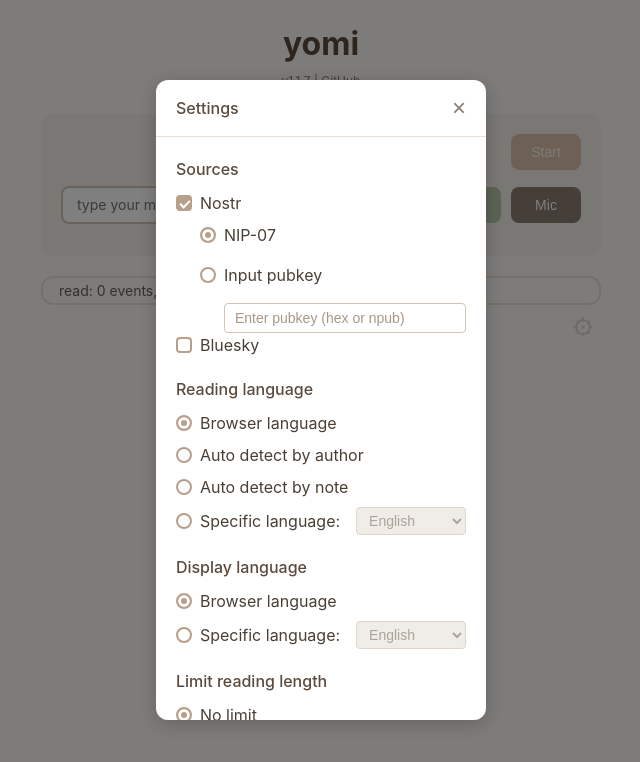
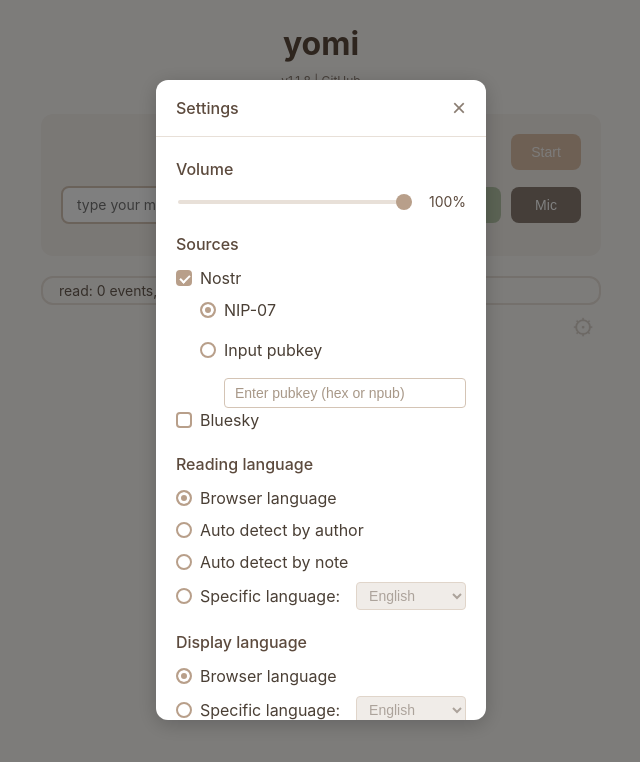
Before and after one commit to koteitan/yomi, a React (Vite) app: page / in a window 1280 px wide. Both pictures are taken after a click on the button 902 px from the left and 328 px from the top of the page. Shown: the top 762 px of the page, without its empty margins (319-959 px from the left). Built offline with nearby package versions, Linux system fonts and the light colour scheme; what rx-nostr would draw is missing.

Commit message:
v1.1.8/Add volume slider and monevent query parameter
- Add volume slider in config dialog with preview on drag end
- Add ?monevent query parameter to enable event logging on load

```diff
--- a/src/App.css
+++ b/src/App.css
@@ -665,6 +665,59 @@
   color: #8a7d72;
 }
 
+.config-volume {
+  display: flex;
+  align-items: center;
+  gap: 12px;
+}
+
+.config-volume-slider {
+  flex: 1;
+  -webkit-appearance: none;
+  appearance: none;
+  background: transparent;
+  cursor: pointer;
+}
+
+.config-volume-slider::-webkit-slider-runnable-track {
+  height: 4px;
+  background: #e8e0d8;
+  border-radius: 2px;
+}
+
+.config-volume-slider::-webkit-slider-thumb {
+  -webkit-appearance: none;
+  appearance: none;
+  width: 16px;
+  height: 16px;
+  background: #b89f8a;
+  border-radius: 50%;
+  margin-top: -6px;
+  cursor: pointer;
+}
+
+.config-volume-slider::-moz-range-track {
+  height: 4px;
+  background: #e8e0d8;
+  border-radius: 2px;
+}
+
+.config-volume-slider::-moz-range-thumb {
+  width: 16px;
+  height: 16px;
+  background: #b89f8a;
+  border-radius: 50%;
+  border: none;
+  cursor: pointer;
+}
+
+.config-volume-value {
+  min-width: 40px;
+  text-align: right;
+  color: #5c4a3d;
+  font-size: 14px;
+}
+
 /* Mobile styles */
 @media (max-width: 480px) {
   .app {
--- a/src/App.tsx
+++ b/src/App.tsx
@@ -14,7 +14,7 @@
 import type { Profile } from './nostr';
 import { SpeechManager, processTextForSpeech } from './speech';
 import { VERSION, GITHUB_URL } from './version';
-import { log } from './utils';
+import { log, monevent } from './utils';
 import {
   type Config,
   loadConfig,
@@ -84,6 +84,7 @@
   // Initialize speech manager
   useEffect(() => {
     speechManager.current = new SpeechManager();
+    speechManager.current.volume = loadConfig().volume;
     return () => {
       speechManager.current?.stop();
     };
@@ -109,9 +110,16 @@
     isMutedRef.current = isMuted;
   }, [isMuted]);
 
-  // Check for ?lang= query parameter and apply forced language
+  // Check for query parameters on load
   useEffect(() => {
     const params = new URLSearchParams(window.location.search);
+
+    // ?monevent - enable event logging
+    if (params.has('monevent')) {
+      monevent();
+    }
+
+    // ?lang= - force language
     const langParam = params.get('lang');
     if (langParam && langParam.length === 2) {
       setForcedLang(langParam);
@@ -865,6 +873,33 @@
             </div>
             <div className="config-content">
               <div className="config-section">
+                <div className="config-label">{t('configVolume')}</div>
+                <div className="config-volume">
+                  <input
+                    type="range"
+                    className="config-volume-slider"
+                    min={0}
+                    max={100}
+                    value={config.volume * 100}
+                    onChange={(e) => {
+                      const newVolume = parseInt(e.target.value) / 100;
+                      updateConfig({ volume: newVolume });
+                      if (speechManager.current) {
+                        speechManager.current.volume = newVolume;
+                      }
+                    }}
+                    onMouseUp={() => {
+                      speechManager.current?.speak(t('volumePreview'), i18n.language);
+                    }}
+                    onTouchEnd={() => {
+                      speechManager.current?.speak(t('volumePreview'), i18n.language);
+                    }}
+                  />
+                  <span className="config-volume-value">{Math.round(config.volume * 100)}%</span>
+                </div>
+              </div>
+
+              <div className="config-section">
                 <div className="config-label">{t('configSources')}</div>
                 <label className="config-checkbox">
                   <input
--- a/src/config/index.ts
+++ b/src/config/index.ts
@@ -10,6 +10,7 @@
   displayLanguageSpecific: string;
   readingLimitMode: ReadingLimitMode;
   readingLimitSeconds: number;
+  volume: number;
   // Sources
   sourceNostr: boolean;
   nostrAuthMode: NostrAuthMode;
@@ -28,6 +29,7 @@
   displayLanguageSpecific: 'en',
   readingLimitMode: 'none',
   readingLimitSeconds: 30,
+  volume: 1.0,
   // Sources
   sourceNostr: true,
   nostrAuthMode: 'nip07',
--- a/src/i18n.ts
+++ b/src/i18n.ts
@@ -46,6 +46,8 @@
       loadingNip07: 'Reading NIP-07 pubkey...',
       loadingProfile: 'Loading profile...',
       configInputPubkey: 'Input pubkey',
+      configVolume: 'Volume',
+      volumePreview: 'Test',
     },
   },
   ja: {
@@ -91,6 +93,8 @@
       loadingNip07: 'NIP-07公開鍵を読み込み中...',
       loadingProfile: 'プロフィール読み込み中...',
       configInputPubkey: '公開鍵を入力',
+      configVolume: '音量',
+      volumePreview: 'テスト',
     },
   },
   zh: {
--- a/src/speech/index.ts
+++ b/src/speech/index.ts
@@ -53,9 +53,18 @@
   private onEndCallback: (() => void) | null = null;
   private isUnlocked = false;
   private timeoutId: ReturnType<typeof setTimeout> | null = null;
+  private _volume = 1.0;
 
   constructor() {
     this.synth = window.speechSynthesis;
+  }
+
+  get volume(): number {
+    return this._volume;
+  }
+
+  set volume(value: number) {
+    this._volume = Math.max(0, Math.min(1, value));
   }
 
   // Call this on user interaction to unlock audio on iOS
@@ -73,6 +82,7 @@
 
     const utterance = new SpeechSynthesisUtterance(text);
     utterance.lang = lang || i18n.language || 'en';
+    utterance.volume = this._volume;
 
     this.onEndCallback = onEnd || null;
 
--- a/src/version.ts
+++ b/src/version.ts
@@ -1,2 +1,2 @@
-export const VERSION = '1.1.7';
+export const VERSION = '1.1.8';
 export const GITHUB_URL = 'https://github.com/koteitan/yomi';
```
